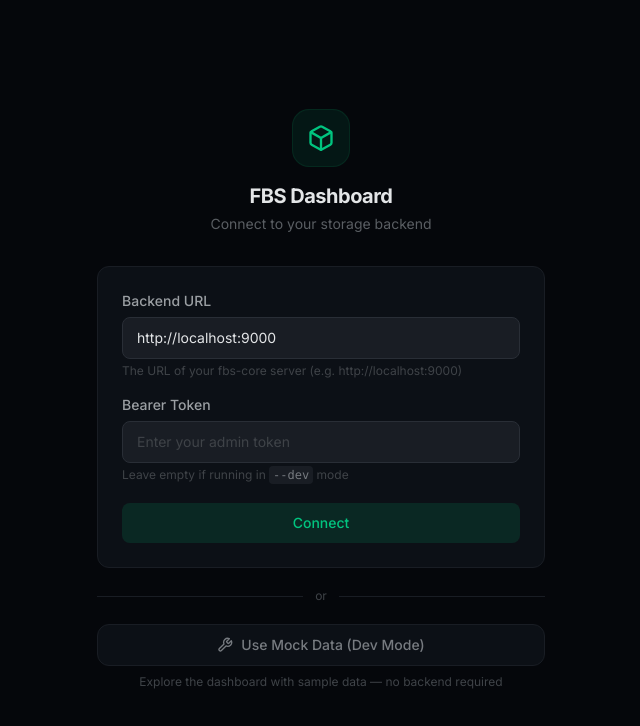
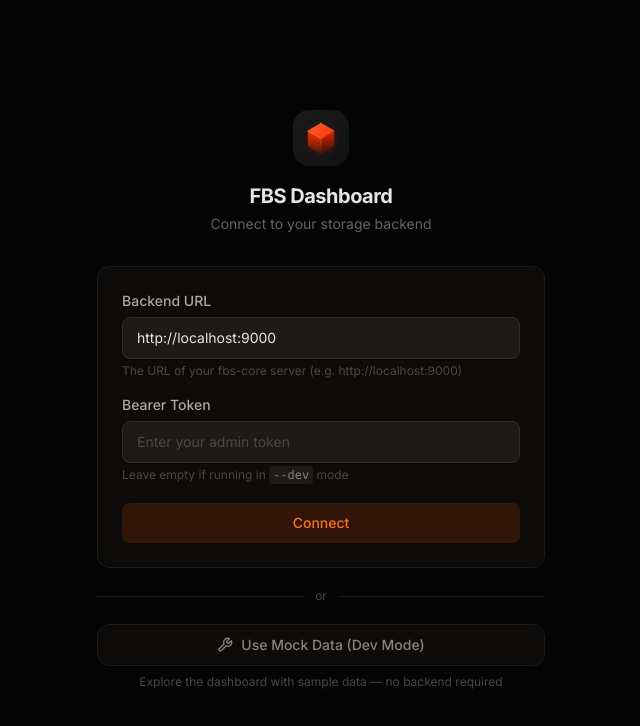
Before and after one commit to i-got-this-faa/fbs-web, a SvelteKit app: page /setup in a window 1280 px wide. Shown: the top 726 px of the page, without its empty margins (319-959 px from the left). Built offline with nearby package versions, Linux system fonts and the light colour scheme.

Commit message:
feat: apply orange/black color palette with success green and add branded Logo component

```diff
--- /dev/null
+++ b/src/lib/components/Logo.svelte
@@ -0,0 +1,52 @@
+<svg
+	width="100%"
+	height="100%"
+	viewBox="0 0 256 256"
+	fill="none"
+	xmlns="http://www.w3.org/2000/svg"
+>
+	<defs>
+		<linearGradient id="logo-bg" x1="0" y1="0" x2="256" y2="256" gradientUnits="userSpaceOnUse">
+			<stop stop-color="#1A1A1A" />
+			<stop offset="1" stop-color="#111111" />
+		</linearGradient>
+		<linearGradient id="logo-top" x1="0%" y1="0%" x2="100%" y2="100%">
+			<stop offset="0%" stop-color="#FF5C33" />
+			<stop offset="100%" stop-color="#FF3300" />
+		</linearGradient>
+		<linearGradient id="logo-left" x1="0%" y1="0%" x2="0%" y2="100%">
+			<stop offset="0%" stop-color="#E62E00" />
+			<stop offset="100%" stop-color="#991F00" />
+		</linearGradient>
+		<linearGradient id="logo-right" x1="0%" y1="0%" x2="0%" y2="100%">
+			<stop offset="0%" stop-color="#CC2900" />
+			<stop offset="100%" stop-color="#660F00" />
+		</linearGradient>
+		<filter id="logo-glow" x="-50%" y="-50%" width="200%" height="200%">
+			<feGaussianBlur stdDeviation="24" />
+		</filter>
+		<linearGradient id="logo-fade" x1="0%" y1="0%" x2="0%" y2="100%">
+			<stop offset="50%" stop-color="white" />
+			<stop offset="85%" stop-color="black" />
+		</linearGradient>
+		<mask id="logo-mask">
+			<rect x="0" y="0" width="256" height="256" fill="url(#logo-fade)" />
+		</mask>
+	</defs>
+
+	<rect width="256" height="256" rx="56" fill="url(#logo-bg)" />
+
+	<circle cx="128" cy="131" r="50" fill="#FF3300" filter="url(#logo-glow)" opacity="0.4" />
+
+	<g mask="url(#logo-mask)">
+		<path d="M 68 96 L 128 132 L 128 202 L 68 166 Z" fill="url(#logo-left)" />
+		<path d="M 128 132 L 188 96 L 188 166 L 128 202 Z" fill="url(#logo-right)" />
+		<path d="M 128 60 L 188 96 L 128 132 L 68 96 Z" fill="url(#logo-top)" />
+
+		<path d="M 128 60 L 68 96" stroke="#FF8566" stroke-width="2" stroke-linecap="round" />
+		<path d="M 128 60 L 188 96" stroke="#FF8566" stroke-width="2" stroke-linecap="round" />
+		<path d="M 68 96 L 128 132" stroke="#FFAD99" stroke-width="2" stroke-linecap="round" />
+		<path d="M 188 96 L 128 132" stroke="#FF3300" stroke-width="2" stroke-linecap="round" />
+		<path d="M 128 132 L 128 200" stroke="#FF5C33" stroke-width="2" stroke-linecap="round" />
+	</g>
+</svg>
--- a/src/lib/components/MetricCard.svelte
+++ b/src/lib/components/MetricCard.svelte
@@ -10,7 +10,7 @@
 	const { label, value, subtext, icon = 'bucket', accentColor = 'emerald' }: Props = $props();
 
 	const colorMap = {
-		emerald: { bg: 'bg-accent-500/10', text: 'text-accent-400', ring: 'ring-accent-500/20' },
+		emerald: { bg: 'bg-success-500/10', text: 'text-success-400', ring: 'ring-success-500/20' },
 		blue: { bg: 'bg-info-500/10', text: 'text-info-400', ring: 'ring-info-500/20' },
 		amber: { bg: 'bg-warning-500/10', text: 'text-warning-400', ring: 'ring-warning-500/20' },
 		rose: { bg: 'bg-danger-500/10', text: 'text-danger-400', ring: 'ring-danger-500/20' }
--- a/src/lib/components/StatusBadge.svelte
+++ b/src/lib/components/StatusBadge.svelte
@@ -11,9 +11,9 @@
 			case 'connected':
 				return {
 					label: status,
-					bg: 'bg-accent-500/15',
-					text: 'text-accent-400',
-					dot: 'bg-accent-500'
+					bg: 'bg-success-500/15',
+					text: 'text-success-400',
+					dot: 'bg-success-500'
 				};
 			case 'inactive':
 			case 'disconnected':
--- a/src/routes/app/settings/+page.svelte
+++ b/src/routes/app/settings/+page.svelte
@@ -48,8 +48,8 @@
 			<div class="flex items-center justify-between">
 				<span class="text-surface-500">Status</span>
 				{#if connection.isConnected}
-					<span class="flex items-center gap-1.5 text-accent-400">
-						<span class="inline-block h-1.5 w-1.5 rounded-full bg-accent-500"></span>
+					<span class="flex items-center gap-1.5 text-success-400">
+						<span class="inline-block h-1.5 w-1.5 rounded-full bg-success-500"></span>
 						Connected
 					</span>
 				{:else}
--- a/src/routes/layout.css
+++ b/src/routes/layout.css
@@ -3,36 +3,135 @@
 @theme {
 	--font-sans: 'Inter', ui-sans-serif, system-ui, sans-serif;
 
-	/* Base palette — deep blue-gray inspired by fbs-core flow diagram */
-	--color-surface-950: oklch(0.13 0.01 260);
-	--color-surface-900: oklch(0.17 0.015 260);
-	--color-surface-850: oklch(0.2 0.015 260);
-	--color-surface-800: oklch(0.23 0.015 260);
-	--color-surface-700: oklch(0.3 0.015 260);
-	--color-surface-600: oklch(0.38 0.01 260);
-	--color-surface-500: oklch(0.48 0.01 260);
-	--color-surface-400: oklch(0.58 0.01 260);
-	--color-surface-300: oklch(0.7 0.008 260);
-	--color-surface-200: oklch(0.82 0.005 260);
-	--color-surface-100: oklch(0.92 0.003 260);
+	/* ─────────────────────────────────────────
+	   SURFACE
+	   Warm neutral scale. Deepest void near
+	   #111111; light end near #dcdcdc.
+	   ───────────────────────────────────────── */
+	--color-surface-950: oklch(0.11 0.004 45);
+	--color-surface-900: oklch(0.15 0.005 45);
+	--color-surface-850: oklch(0.185 0.006 45);
+	--color-surface-800: oklch(0.22 0.006 45);
+	--color-surface-700: oklch(0.3 0.007 45);
+	--color-surface-600: oklch(0.4 0.007 45);
+	--color-surface-500: oklch(0.5 0.007 45);
+	--color-surface-400: oklch(0.61 0.007 45);
+	--color-surface-300: oklch(0.73 0.006 45);
+	--color-surface-200: oklch(0.84 0.005 45);
+	--color-surface-100: oklch(0.92 0.004 45);
+	--color-surface-50: oklch(0.97 0.003 45);
 
-	/* Accent — emerald */
-	--color-accent-500: oklch(0.65 0.17 160);
-	--color-accent-400: oklch(0.72 0.17 160);
-	--color-accent-300: oklch(0.8 0.14 160);
-	--color-accent-600: oklch(0.55 0.17 160);
-	--color-accent-700: oklch(0.45 0.15 160);
+	/* ─────────────────────────────────────────
+	   PRIMARY — Vivid Orange (#ff3300)
+	   Used for CTAs, active states, success,
+	   and anything that needs to pop.
+	   ───────────────────────────────────────── */
+	--color-primary-950: oklch(0.18 0.06 45);
+	--color-primary-900: oklch(0.28 0.1 45);
+	--color-primary-800: oklch(0.38 0.14 45);
+	--color-primary-700: oklch(0.49 0.18 45);
+	--color-primary-600: oklch(0.57 0.21 45);
+	--color-primary-500: oklch(0.65 0.22 45);
+	--color-primary-400: oklch(0.72 0.2 45);
+	--color-primary-300: oklch(0.79 0.17 45);
+	--color-primary-200: oklch(0.87 0.12 45);
+	--color-primary-100: oklch(0.93 0.06 45);
+	--color-primary-50: oklch(0.97 0.02 45);
 
-	/* Semantic */
+	/* ─────────────────────────────────────────
+	   ACCENT
+	   Alias of Primary for backwards compat.
+	   ───────────────────────────────────────── */
+	--color-accent-950: oklch(0.18 0.06 45);
+	--color-accent-900: oklch(0.28 0.1 45);
+	--color-accent-800: oklch(0.38 0.14 45);
+	--color-accent-700: oklch(0.49 0.18 45);
+	--color-accent-600: oklch(0.57 0.21 45);
+	--color-accent-500: oklch(0.65 0.22 45);
+	--color-accent-400: oklch(0.72 0.2 45);
+	--color-accent-300: oklch(0.79 0.17 45);
+	--color-accent-200: oklch(0.87 0.12 45);
+	--color-accent-100: oklch(0.93 0.06 45);
+	--color-accent-50: oklch(0.97 0.02 45);
+
+	/* ─────────────────────────────────────────
+	   SECONDARY — Warm Amber / Gold
+	   Complements orange without competing.
+	   Great for badges, tags, highlights.
+	   ───────────────────────────────────────── */
+	--color-secondary-950: oklch(0.25 0.05 75);
+	--color-secondary-900: oklch(0.35 0.08 75);
+	--color-secondary-800: oklch(0.45 0.1 75);
+	--color-secondary-700: oklch(0.55 0.11 75);
+	--color-secondary-600: oklch(0.65 0.12 75);
+	--color-secondary-500: oklch(0.75 0.13 75);
+	--color-secondary-400: oklch(0.82 0.11 75);
+	--color-secondary-300: oklch(0.88 0.09 75);
+	--color-secondary-200: oklch(0.93 0.06 75);
+	--color-secondary-100: oklch(0.97 0.03 75);
+	--color-secondary-50: oklch(0.99 0.01 75);
+
+	/* ─────────────────────────────────────────
+	   DANGER — Warm Rose
+	   ───────────────────────────────────────── */
+	--color-danger-950: oklch(0.18 0.08 25);
+	--color-danger-900: oklch(0.28 0.13 25);
+	--color-danger-800: oklch(0.38 0.17 25);
+	--color-danger-700: oklch(0.48 0.2 25);
+	--color-danger-600: oklch(0.55 0.2 25);
 	--color-danger-500: oklch(0.63 0.2 25);
-	--color-danger-400: oklch(0.7 0.18 25);
-	--color-danger-600: oklch(0.55 0.2 25);
+	--color-danger-400: oklch(0.71 0.18 25);
+	--color-danger-300: oklch(0.79 0.15 25);
+	--color-danger-200: oklch(0.88 0.1 25);
+	--color-danger-100: oklch(0.94 0.06 25);
+	--color-danger-50: oklch(0.98 0.03 25);
 
-	--color-warning-500: oklch(0.75 0.15 85);
-	--color-warning-400: oklch(0.82 0.13 85);
+	/* ─────────────────────────────────────────
+	   WARNING — Gold / Amber
+	   ───────────────────────────────────────── */
+	--color-warning-950: oklch(0.28 0.06 80);
+	--color-warning-900: oklch(0.38 0.09 80);
+	--color-warning-800: oklch(0.48 0.11 80);
+	--color-warning-700: oklch(0.58 0.12 80);
+	--color-warning-600: oklch(0.67 0.13 80);
+	--color-warning-500: oklch(0.75 0.14 80);
+	--color-warning-400: oklch(0.82 0.12 80);
+	--color-warning-300: oklch(0.88 0.1 80);
+	--color-warning-200: oklch(0.93 0.07 80);
+	--color-warning-100: oklch(0.97 0.04 80);
+	--color-warning-50: oklch(0.99 0.02 80);
 
-	--color-info-500: oklch(0.65 0.15 240);
-	--color-info-400: oklch(0.72 0.13 240);
+	/* ─────────────────────────────────────────
+	   SUCCESS — Emerald Green
+	   For live, active, correct, healthy states.
+	   ───────────────────────────────────────── */
+	--color-success-950: oklch(0.18 0.06 150);
+	--color-success-900: oklch(0.28 0.1 150);
+	--color-success-800: oklch(0.38 0.14 150);
+	--color-success-700: oklch(0.48 0.18 150);
+	--color-success-600: oklch(0.55 0.2 150);
+	--color-success-500: oklch(0.63 0.2 150);
+	--color-success-400: oklch(0.71 0.18 150);
+	--color-success-300: oklch(0.79 0.15 150);
+	--color-success-200: oklch(0.88 0.1 150);
+	--color-success-100: oklch(0.94 0.06 150);
+	--color-success-50: oklch(0.98 0.03 150);
+
+	/* ─────────────────────────────────────────
+	   INFO — Steel Blue
+	   Cool contrast to the warm palette.
+	   ───────────────────────────────────────── */
+	--color-info-950: oklch(0.18 0.06 250);
+	--color-info-900: oklch(0.28 0.08 250);
+	--color-info-800: oklch(0.38 0.1 250);
+	--color-info-700: oklch(0.48 0.12 250);
+	--color-info-600: oklch(0.56 0.13 250);
+	--color-info-500: oklch(0.64 0.14 250);
+	--color-info-400: oklch(0.72 0.12 250);
+	--color-info-300: oklch(0.8 0.1 250);
+	--color-info-200: oklch(0.88 0.07 250);
+	--color-info-100: oklch(0.94 0.04 250);
+	--color-info-50: oklch(0.98 0.02 250);
 }
 
 /* Global resets */
@@ -74,14 +173,15 @@ body {
 	background: var(--color-surface-600);
 }
 
-/* Selection */
+/* Selection — orange tint */
 ::selection {
-	background: oklch(0.65 0.17 160 / 0.3);
+	background: oklch(0.65 0.22 45 / 0.35);
+	color: var(--color-surface-50);
 }
 
-/* Focus ring */
+/* Focus ring — orange */
 :focus-visible {
-	outline: 2px solid var(--color-accent-500);
+	outline: 2px solid var(--color-primary-500);
 	outline-offset: 2px;
 }
 
@@ -98,13 +198,13 @@ textarea {
 
 /* Utility layer */
 @utility glass {
-	background: oklch(0.17 0.015 260 / 0.6);
+	background: oklch(0.15 0.005 45 / 0.6);
 	backdrop-filter: blur(16px);
-	border: 1px solid oklch(0.3 0.015 260 / 0.5);
+	border: 1px solid oklch(0.3 0.007 45 / 0.5);
 }
 
 @utility glass-light {
-	background: oklch(0.2 0.015 260 / 0.4);
+	background: oklch(0.185 0.006 45 / 0.4);
 	backdrop-filter: blur(12px);
-	border: 1px solid oklch(0.3 0.015 260 / 0.3);
+	border: 1px solid oklch(0.3 0.007 45 / 0.3);
 }
--- a/src/routes/setup/+page.svelte
+++ b/src/routes/setup/+page.svelte
@@ -1,6 +1,7 @@
 <script lang="ts">
 	import { goto } from '$app/navigation';
 	import { getConnectionContext } from '$lib/stores/connection.svelte';
+	import Logo from '$lib/components/Logo.svelte';
 
 	const connection = getConnectionContext();
 
@@ -40,26 +41,8 @@
 	<div class="w-full max-w-md">
 		<!-- Logo & Header -->
 		<div class="mb-8 text-center">
-			<div
-				class="mx-auto mb-4 flex h-14 w-14 items-center justify-center rounded-2xl bg-accent-500/10 ring-1 ring-accent-500/20"
-			>
-				<svg
-					width="28"
-					height="28"
-					viewBox="0 0 24 24"
-					fill="none"
-					stroke="currentColor"
-					stroke-width="2"
-					stroke-linecap="round"
-					stroke-linejoin="round"
-					class="text-accent-400"
-				>
-					<path
-						d="M21 16V8a2 2 0 0 0-1-1.73l-7-4a2 2 0 0 0-2 0l-7 4A2 2 0 0 0 3 8v8a2 2 0 0 0 1 1.73l7 4a2 2 0 0 0 2 0l7-4A2 2 0 0 0 21 16z"
-					/>
-					<polyline points="3.27 6.96 12 12.01 20.73 6.96" />
-					<line x1="12" y1="22.08" x2="12" y2="12" />
-				</svg>
+			<div class="mx-auto mb-4 h-14 w-14 overflow-hidden rounded-2xl">
+				<Logo />
 			</div>
 			<h1 class="text-xl font-bold tracking-tight text-surface-100">FBS Dashboard</h1>
 			<p class="mt-1 text-sm text-surface-500">Connect to your storage backend</p>
@@ -108,7 +91,7 @@
 			{#if testResult}
 				<div
 					class="mt-4 rounded-lg px-3.5 py-2.5 text-sm
-						{testResult.ok ? 'bg-accent-500/10 text-accent-400' : 'bg-danger-500/10 text-danger-400'}"
+						{testResult.ok ? 'bg-success-500/10 text-success-400' : 'bg-danger-500/10 text-danger-400'}"
 				>
 					{testResult.message}
 				</div>
```
Also changed, not shown: src/lib/components/Sidebar.svelte (+5 -21 lines).
